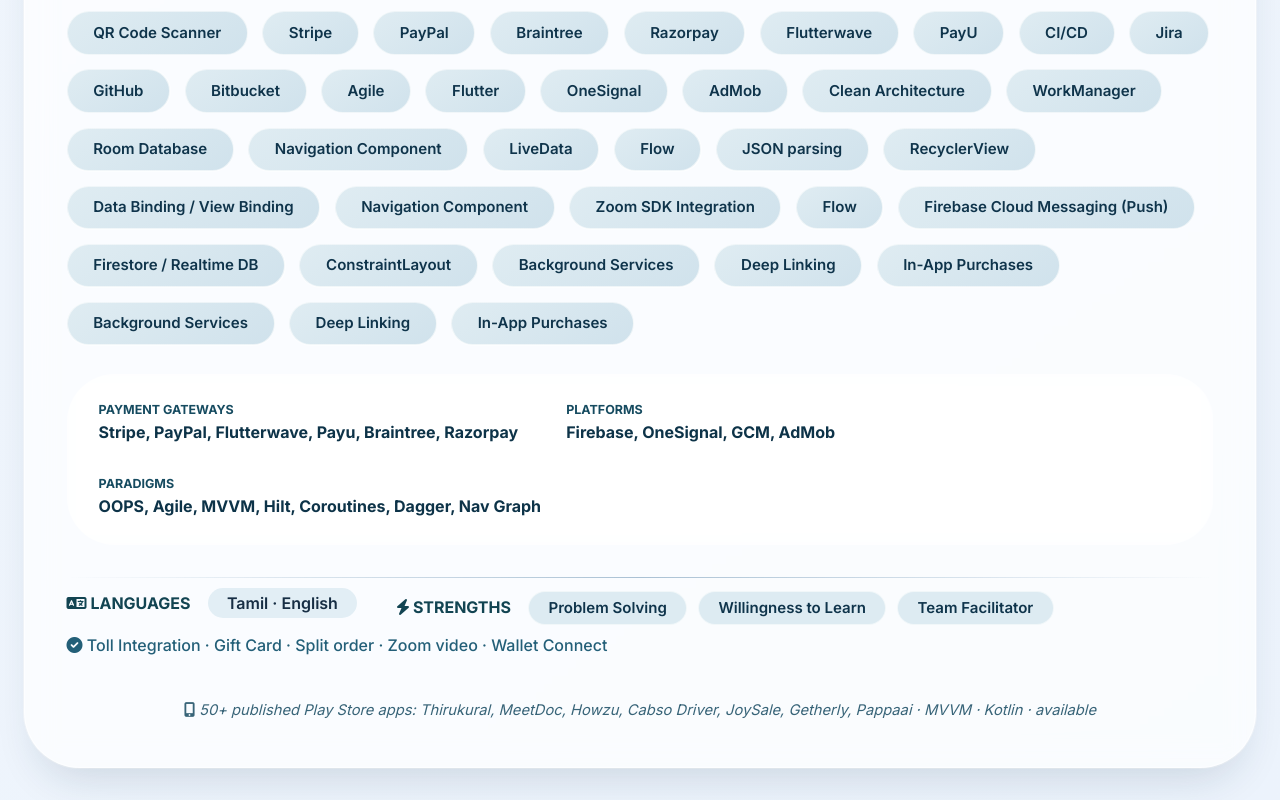
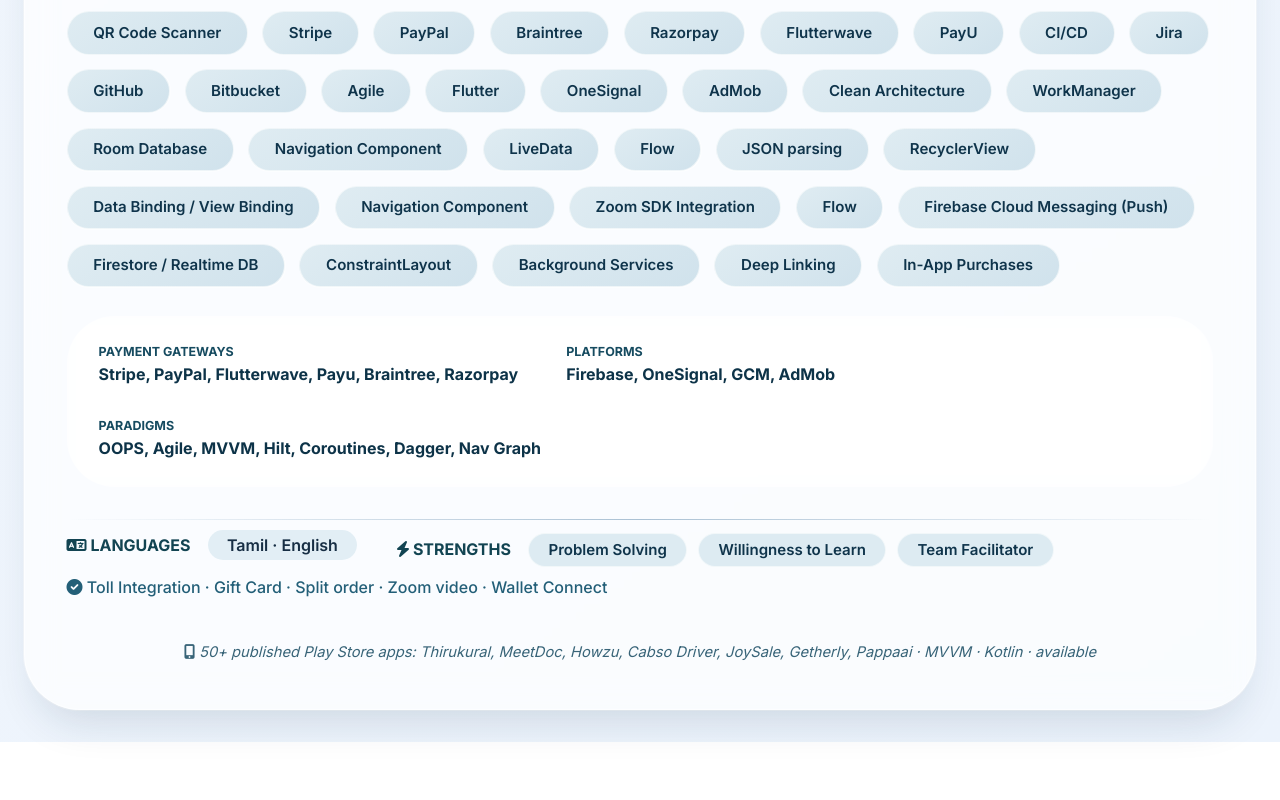
Before and after one commit to Ravikumarsym/ravikumarsym.github.io, a plain HTML site: page index.html in a window 1280 px wide. Shown: the part 3011-3811 px from the top of the page. After the commit the page ends 3753 px from the top, so only its background shows below. Drawn offline with Linux system fonts and the light colour scheme.

Commit message:
Remove duplicate skill bubbles in index.html
Removed duplicate skill bubbles for Background Services, Deep Linking, and In-App Purchases.

```diff
--- a/index.html
+++ b/index.html
@@ -345,7 +345,6 @@
                 <span class="skill-bubble">Navigation Component</span> <span class="skill-bubble">Zoom SDK Integration</span> <span class="skill-bubble">Flow</span>
                  <span class="skill-bubble">Firebase Cloud Messaging (Push)</span> <span class="skill-bubble">Firestore / Realtime DB</span> <span class="skill-bubble">ConstraintLayout</span>
                  <span class="skill-bubble">Background Services</span> <span class="skill-bubble">Deep Linking</span> <span class="skill-bubble">In-App Purchases</span>
-                 <span class="skill-bubble">Background Services</span> <span class="skill-bubble">Deep Linking</span> <span class="skill-bubble">In-App Purchases</span>
 
             </div>
             <div class="toolkit-row">
```
